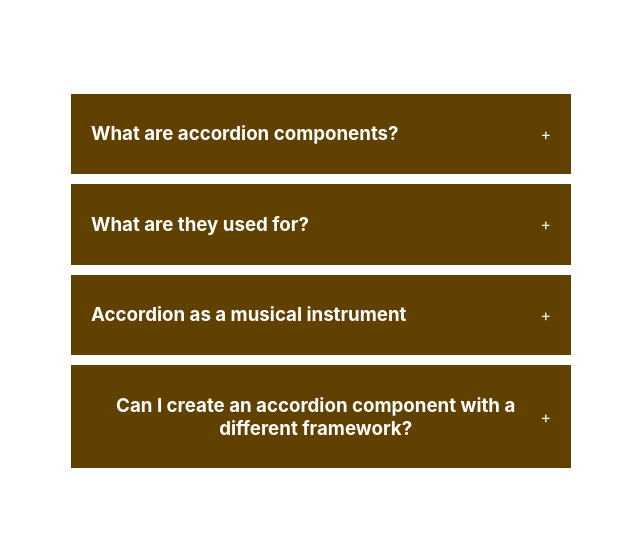
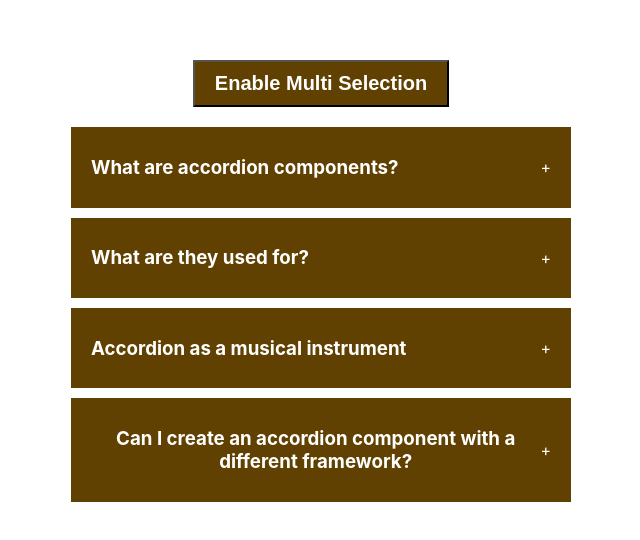
Before and after one commit to saranyavinjarapu/ReactCodingConcepts, a React (Create React App) app: page / in a window 1280 px wide. Shown: the part 114-654 px from the top of the page, without its empty margins (319-959 px from the left). Built offline with nearby package versions, Linux system fonts and the light colour scheme.

Commit message:
created button to enable multi selection and modified necessary styles

```diff
--- a/src/components/Accordion/index.js
+++ b/src/components/Accordion/index.js
@@ -13,6 +13,7 @@ const Accordion = () => {
   };
   return (
     <div className="wrapper">
+      <button>Enable Multi Selection</button>
       <div className="accordion">
         {data && data.length > 0 ? (
           data.map((dataItem) => (
--- a/src/components/Accordion/styles.css
+++ b/src/components/Accordion/styles.css
@@ -4,6 +4,17 @@
   width: 100vw;
   justify-content: center;
   align-items: center;
+  flex-direction: column;
+  gap: 20px;
+}
+
+.wrapper button {
+  padding: 10px 20px;
+  background-color: #614101;
+  font-weight: bold;
+  color: #fff;
+  font-size: 20px;
+  cursor: pointer;
 }
 
 .accordion {
```
